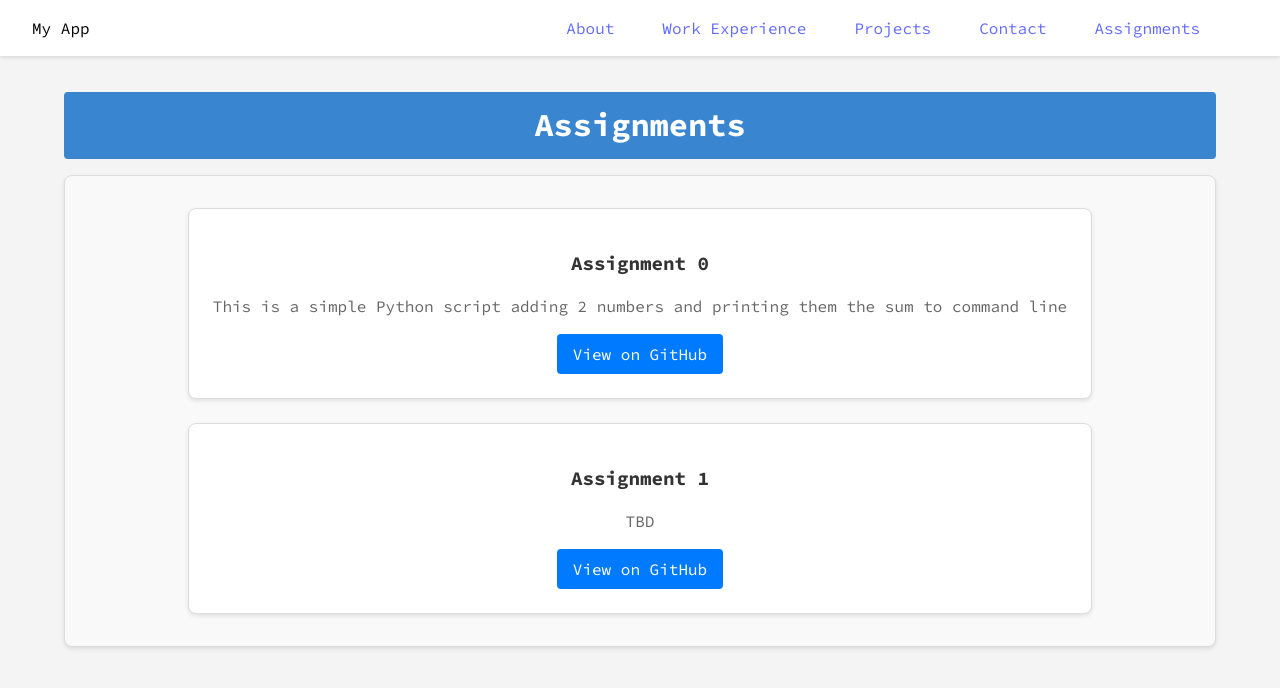
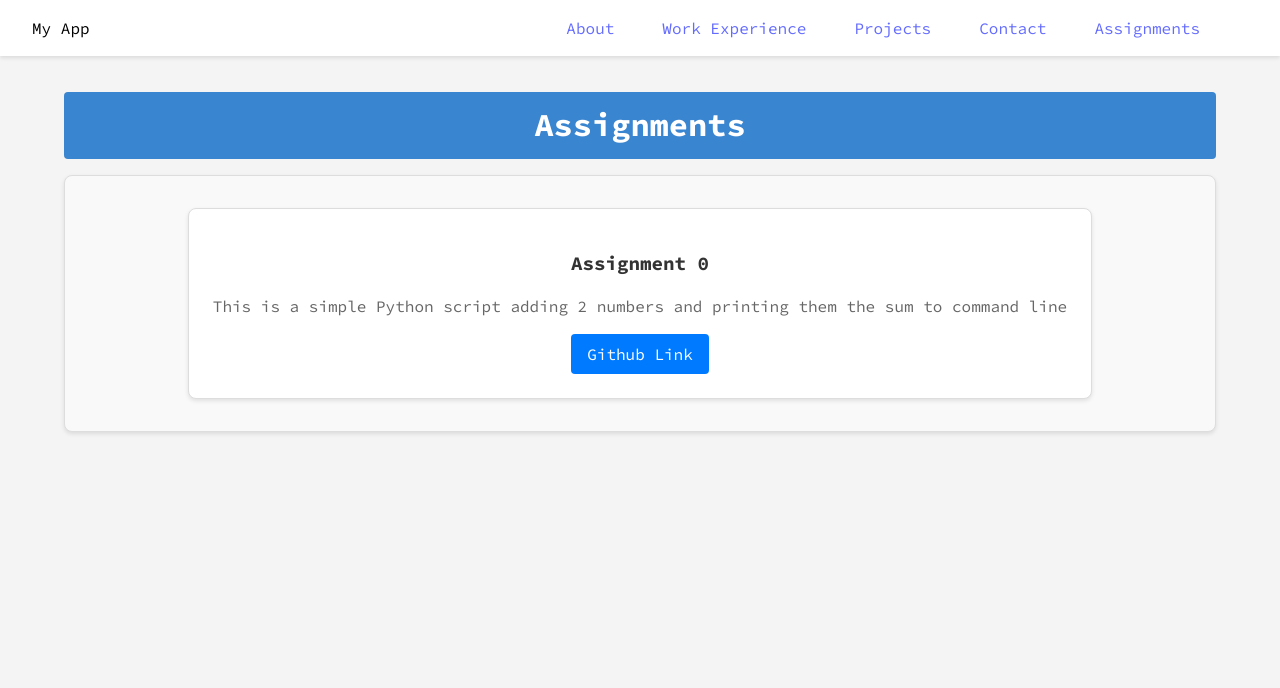
Before and after one commit to rdlin2/rdlin2.github.io, a React (Vite) app: page /#/assignments in a window 1280 px wide. Shown: the top 688 px of the page. Built offline with nearby package versions, Linux system fonts and the light colour scheme.

Commit message:
changed to Github Link for assingments

```diff
--- a/src/pages/Assignments.jsx
+++ b/src/pages/Assignments.jsx
@@ -6,11 +6,7 @@
     description: 'This is a simple Python script adding 2 numbers and printing them the sum to command line',
     githubLink: 'https://github.com/rdlin2/rlin2-assignment-0'
   },
-  {
-    title: 'Assignment 1',
-    description: 'TBD',
-    githubLink: 'https://github.com/yourusername/assignment2'
-  },
+
   // Add more assignments as needed
 ];
 
@@ -24,7 +20,7 @@
             <div key={index} className="assignment-card">
               <h2 className="assignment-title">{assignment.title}</h2>
               <p className="assignment-description">{assignment.description}</p>
-              <a href={assignment.githubLink} target="_blank" rel="noopener noreferrer" className="assignment-button">View on GitHub</a>
+              <a href={assignment.githubLink} target="_blank" rel="noopener noreferrer" className="assignment-button">Github Link</a>
             </div>
           ))}
         </div>
```
